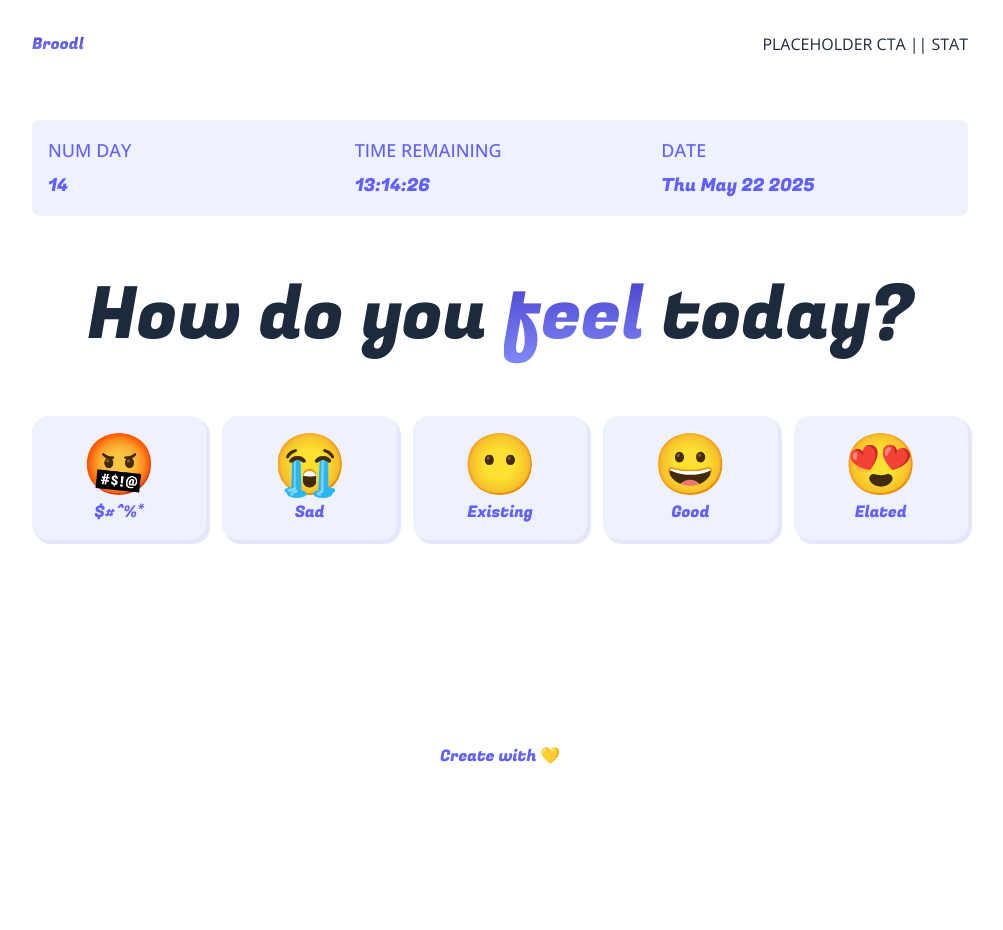
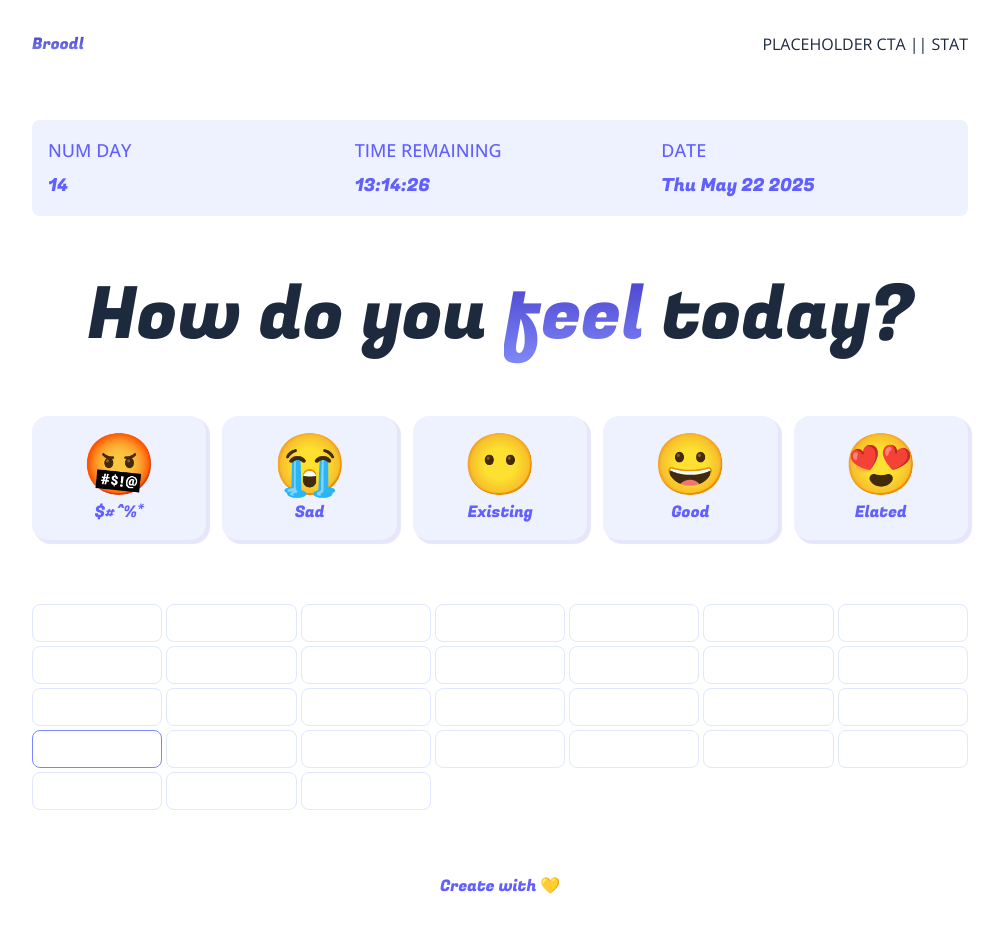
Before and after one commit to liangchow/full-stack-broodl, a Next.js app: page /dashboard in a window 1280 px wide. Shown: the whole page, without its empty margins (140-1143 px from the left). Before the commit the page ends 800 px from the top, so only its background shows below. Built offline with nearby package versions, Linux system fonts and the light colour scheme.

Commit message:
Update Dashboard.js

```diff
--- a/components/Dashboard.js
+++ b/components/Dashboard.js
@@ -1,5 +1,6 @@
 import { Fugaz_One } from "next/font/google";
 import React from 'react'
+import Calendar from "./Calendar";
 
 const fugaz = Fugaz_One({ subsets: ["latin"], weight: ['400'] });
 
@@ -31,16 +32,16 @@ export default function Dashboard() {
           )})}
       </div>
       <h4 className={'text-5xl sm:text-6xl md:text-7xl text-center '+fugaz.className}>How do you <span className='textGradient '>feel</span> today?</h4>
-      <div className='grid grid-cols-2 sm:grid-cols-5 gap-4 '>
+      <div className='flex items-stretch flex-wrap gap-4 '>
         {Object.keys(moods).map((mood, moodIndex) => {
           return(
-            <button className={'flex flex-col gap-2 p-4 rounded-2xl purpleShadow duration-200 bg-indigo-50 hover:bg-[lavender] items-center '
-            + (moodIndex === 4 ? 'col-span-2 sm:col-span-1 ' : '')} key={moodIndex}>
+            <button className={'flex flex-col flex-1 gap-2 p-4 px-5 rounded-2xl purpleShadow duration-200 bg-indigo-50 hover:bg-[lavender] text-center items-center '} key={moodIndex}>
               <p className='text-4xl sm:text-5xl md:text-6xl '>{moods[mood]}</p>
-              <p className={'text-indigo-500 '+fugaz.className}>{mood}</p>
+              <p className={'text-indigo-500 text-xs sm:text-sm md:text-base '+fugaz.className}>{mood}</p>
             </button>
           )})}
       </div>
+      <Calendar />
     </div>
   )
 }
```
